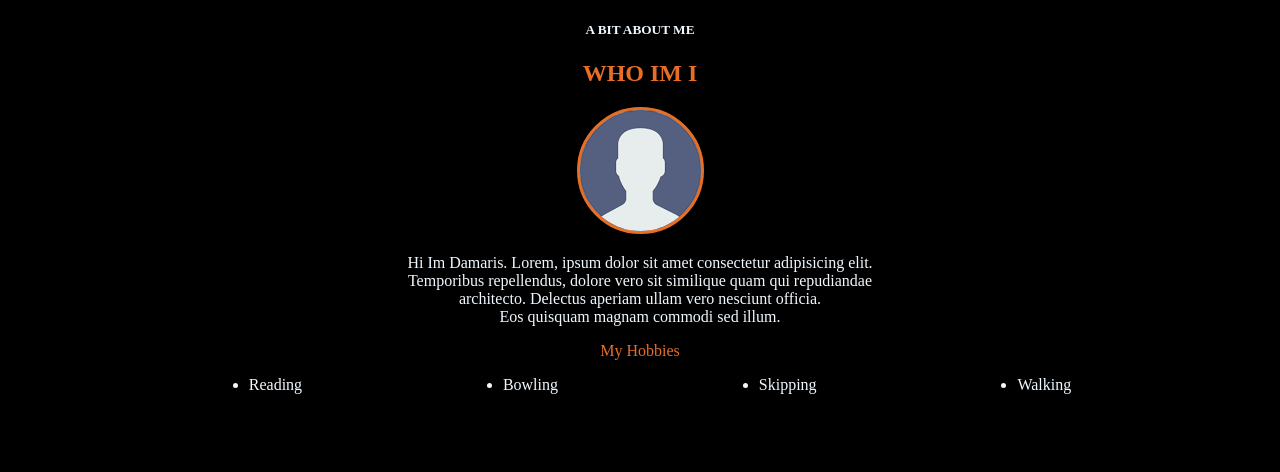
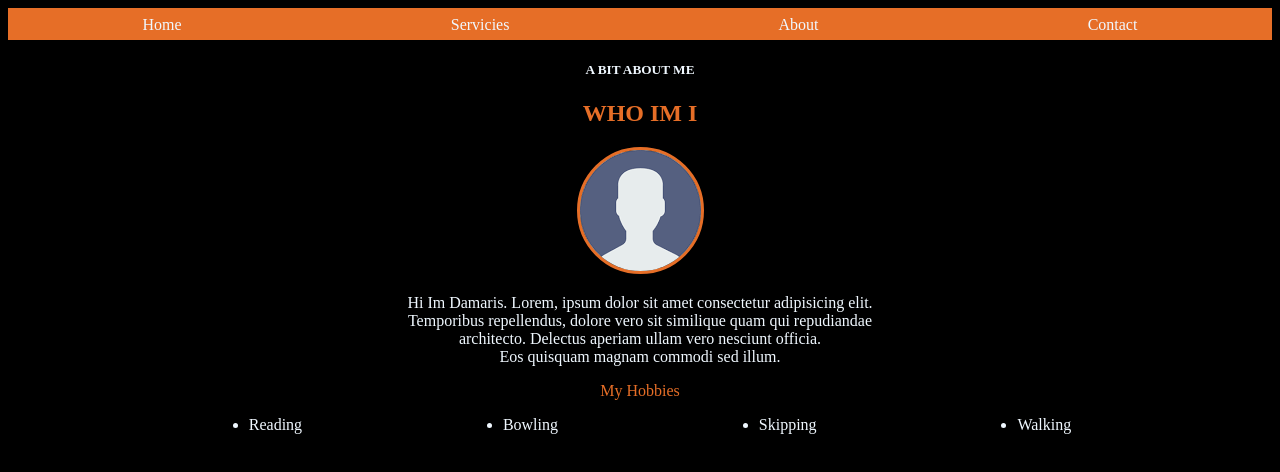
Before and after one commit to Damaris-Wanjiru/work, a plain HTML site: page index.html in a window 1280 px wide. Drawn offline with Linux system fonts and the light colour scheme.

Commit message:
About myself

```diff
--- a/index.css
+++ b/index.css
@@ -1,5 +1,18 @@
 body{
     background-color: black;
+}
+#nun{
+    color: aliceblue;
+    list-style: none;
+    display: flex;
+    justify-content: space-around;
+    margin: 0%;
+    padding: 0%;
+    padding-top: .5rem;
+}
+nav{
+    background-color: #e66e27;
+    height: 2rem;
 }
 .home{
     color: aliceblue;
@@ -24,3 +37,10 @@ color: #e66e27;
     justify-content: space-evenly;
 
 }
+
+nav ul li a {
+    color: aliceblue;
+    text-decoration: none;
+
+
+}
--- a/index.html
+++ b/index.html
@@ -8,6 +8,14 @@
     <title>Document</title>
 </head>
 <body>
+    <nav>
+        <ul id="nun">
+            <li> <a href="https://www.google.com/search?q=user+icon&oq=user+icon&aqs=chrome..69i57j0i22i30l9.3048j0j7&sourceid=chrome&ie=UTF-8#imgrc=KnR9uI1e8d4qTM">Home</a></li>
+            <li> <a href="https://www.google.com/search?q=user+icon&oq=user+icon&aqs=chrome..69i57j0i22i30l9.3048j0j7&sourceid=chrome&ie=UTF-8#imgrc=KnR9uI1e8d4qTM">Servicies</a></li>
+            <li> <a href="ww.ghttps//www.google.com/search?q=user+icon&oq=user+icon&aqs=chrome..69i57j0i22i30l9.3048j0j7&sourceid=chrome&ie=UTF-8#imgrc=KnR9uI1e8d4qTM8d4qTM">About</a></li>
+            <li> <a href="ttps://www.ghttps//www.google.com/search?q=user+icon&oq=user+icon&aqs">Contact</a></li>
+        </ul>
+    </nav>
     <div class="home">
         <h5>A BIT ABOUT ME</h5>
         <h2 id="vin">WHO IM I</h2>
```
Also changed, not shown: 1 other file.
